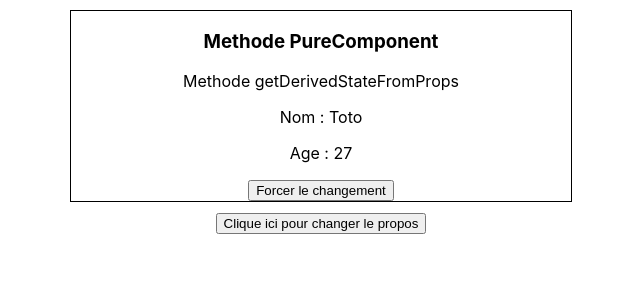
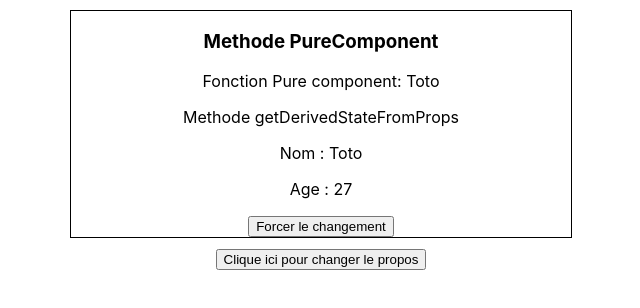
Before and after one commit to Oceane97440/tuto_react-3, a React (Create React App) app: page / in a window 1280 px wide. Shown: the top 308 px of the page, without its empty margins (319-959 px from the left). Built offline with nearby package versions, Linux system fonts and the light colour scheme.

Commit message:
React Memo

```diff
--- /dev/null
+++ b/src/components/FunctionComp.js
@@ -0,0 +1,18 @@
+import react from "react";
+
+
+//Methode PureComponent type fonction avec utilisation de react.memo
+//Si le propose a changer recharger le composent sinon pas de rechergement
+//PurComponent analyse si il faut recharger au non
+function FunctionComp(propos) {
+    console.log('Je suis dans le FunctionComp')
+
+    return(
+        <div>
+            <p>Fonction Pure component: {propos.name}</p>
+        </div>
+    )
+
+}
+
+export default react.memo(FunctionComp)
--- a/src/components/LifeCycle2.js
+++ b/src/components/LifeCycle2.js
@@ -1,5 +1,6 @@
 import React, { Component } from "react";
 import PureComp from "./PureComponent";
+import FunctionComp from "./FunctionComp";
 
 class LifeCycle2 extends Component {
     constructor(props) {
@@ -44,6 +45,8 @@ class LifeCycle2 extends Component {
 
             <div className="box">
                 <PureComp name={this.state.name}/>
+                <FunctionComp name={this.state.name}/>
+
                 <p>Methode getDerivedStateFromProps</p>
                 <p>Nom : {this.state.name}</p>
                 <p>Age : {this.props.age}</p>
```
Also changed, not shown: 1 other file (tests, documents, lock files or other folders).
